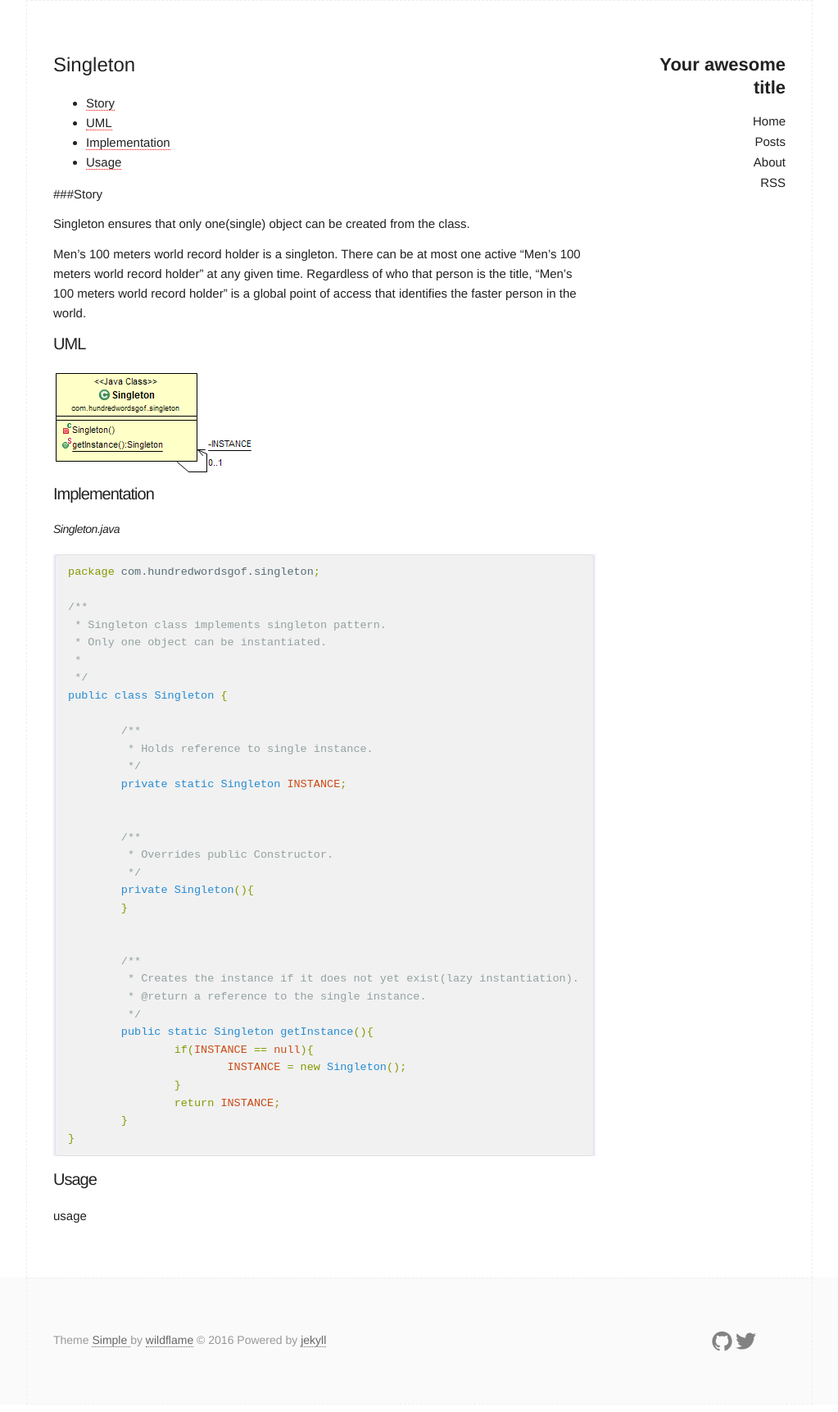
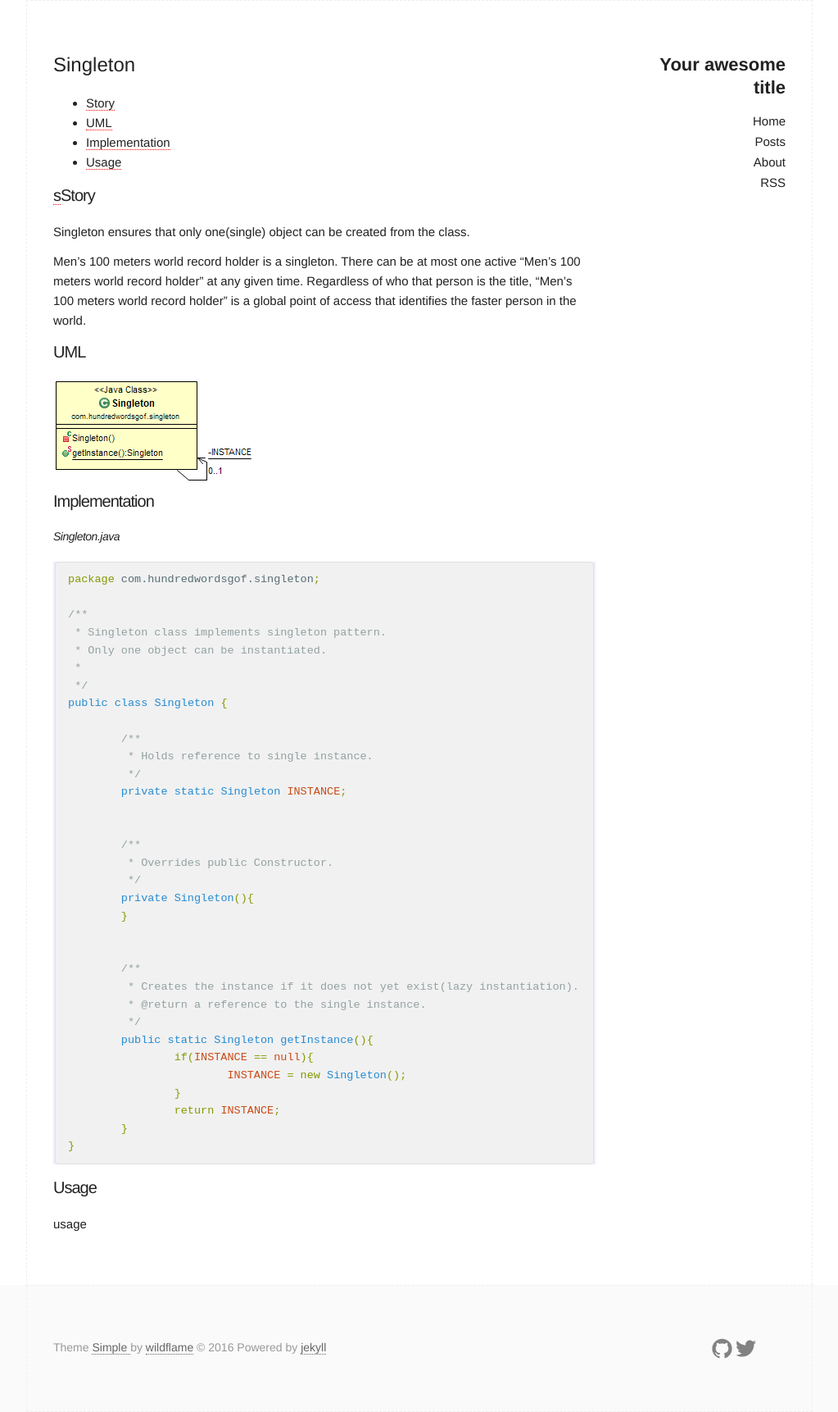
Before and after one commit to dstar55/100-words-design-patterns-java, a Jekyll site: the page built from patterns/gof/Singleton.md, in a window 1280 px wide. Shown: the whole page at 82% size, without its empty margins (128-1151 px from the left). Built offline with Jekyll 4.4.1, drawn with Linux system fonts in a browser that asks for light colours.

Commit message:
update pages

```diff
--- a/patterns/gof/Singleton.md
+++ b/patterns/gof/Singleton.md
@@ -11,7 +11,7 @@ tag: pattern
 * [Usage](#Usage)
 
 
-###<a id="Story"></a>Story
+### <a id="Story">s</a>Story
 
 Singleton ensures that only one(single) object can be created from the class.
 
```
